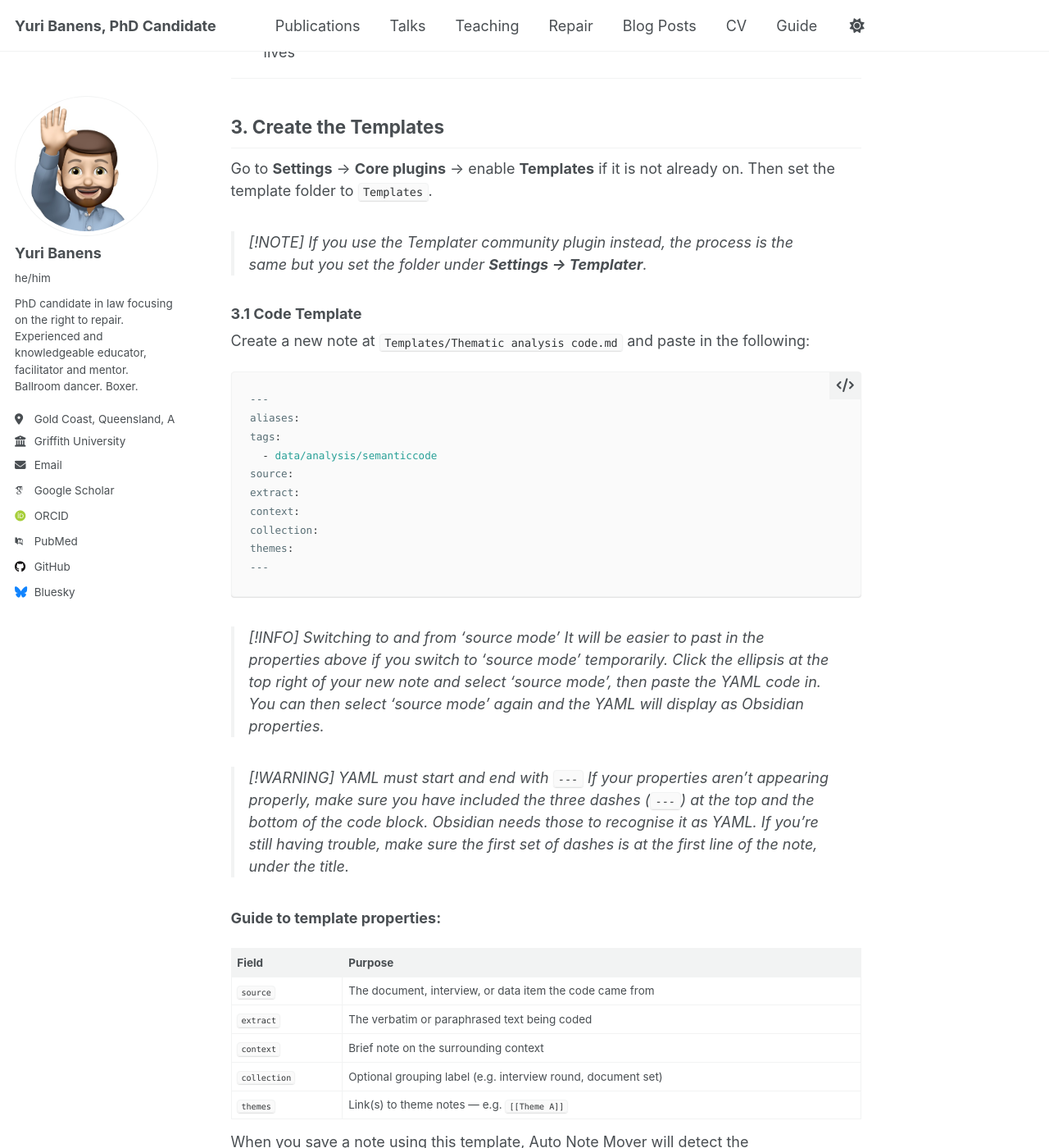
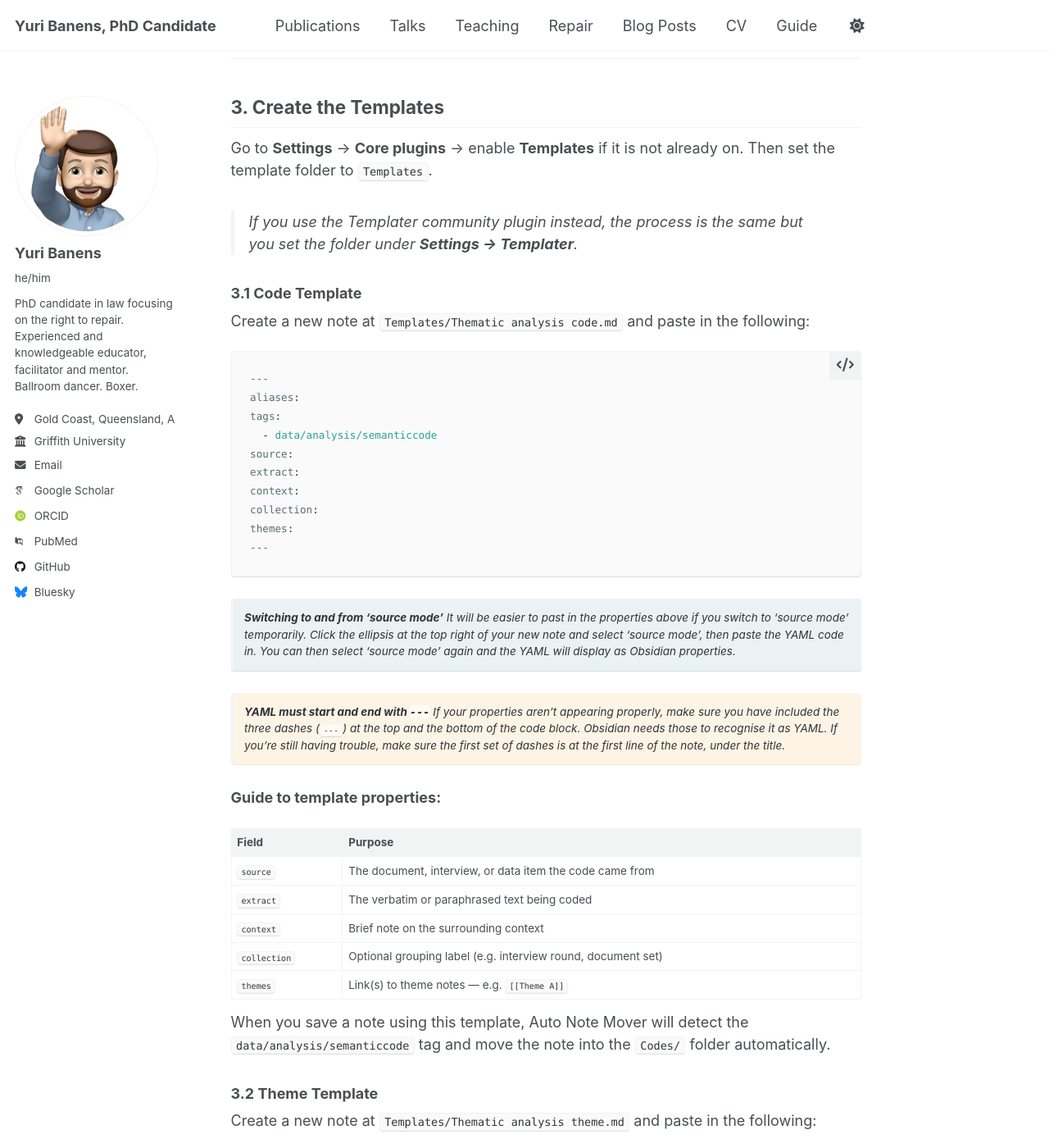
Before and after one commit to ybanens/ybanens.github.io, a Jekyll site: the page built from _pages/ta-setup-instructions.md, in a window 1280 px wide and 1400 px high, scrolled down 1183 px. Shown: the whole window at 82% size. Built offline with Jekyll 4.4.1, drawn with Linux system fonts in a browser that asks for light colours; some web fonts are replaced; a script that is not in the unit is left out; some of the changed text lies outside the part shown.

Commit message:
Update ta-setup-instructions.md

````diff
--- a/_pages/ta-setup-instructions.md
+++ b/_pages/ta-setup-instructions.md
@@ -9,6 +9,7 @@ location: "Brisbane, Queensland, Australia"
 ---
 
 > **Read this first!** Your vault needs to have the right templates and plugins for coding to work.
+{: .notice--warning}
 
 This guide walks through creating a fresh Obsidian vault that replicates the thematic analysis workspace used in this workshop — including folder structure, the Auto Note Mover plugin, two Bases, and the code and theme note templates.
 
@@ -48,8 +49,8 @@ Analysis/Transcripts/
 
 Go to **Settings** → **Core plugins** → enable **Templates** if it is not already on. Then set the template folder to `Templates`.
 
-> [!NOTE]
 > If you use the Templater community plugin instead, the process is the same but you set the folder under **Settings → Templater**.
+{: .notice--note}
 
 ### 3.1 Code Template
 
@@ -69,12 +70,14 @@ themes:
 ```
 
 
-> [!INFO] Switching to and from 'source mode'
+> **Switching to and from 'source mode'**
 > It will be easier to past in the properties above if you switch to 'source mode' temporarily. Click the ellipsis at the top right of your new note and select 'source mode', then paste the YAML code in. You can then select 'source mode' again and the YAML will display as Obsidian properties.
+{: .notice--info}
 
 
-> [!WARNING] YAML must start and end with `---`
+> **YAML must start and end with `---`**
 > If your properties aren't appearing properly, make sure you have included the three dashes (`---`) at the top and the bottom of the code block. Obsidian needs those to recognise it as YAML. If you're still having trouble, make sure the first set of dashes is at the first line of the note, under the title.
+{: .notice--warning}
 
 
 **Guide to template properties:**
@@ -122,8 +125,8 @@ Auto Note Mover automatically files new notes into the correct folder based on t
 1. Go to **Settings** → **Community plugins**.
 2. If prompted, click **Turn on community plugins** to disable restricted mode.
 
-> [!WARNING]
 > Obsidian enables restricted mode by default. You must turn it off to install community plugins.
+{: .notice--warning}
 
 3. Click **Browse** and search for **Auto Note Mover**.
 4. Click **Install**, then **Enable**.
@@ -147,8 +150,9 @@ Auto Note Mover automatically files new notes into the correct folder based on t
 
 Bases are Obsidian's built-in database views (available from Obsidian 1.8+). They query your vault's note properties to build dynamic tables.
 
-> [!WARNING] This is the slightly complex bit!
+> This is the slightly complex bit!
 > You'll have to follow the instructions carefully to make sure the bases and filters all work properly.
+{: .notice--warning}
 
 ### 5.1 Semantic Codes Base
 
@@ -157,16 +161,16 @@ Bases are Obsidian's built-in database views (available from Obsidian 1.8+). The
 3. **Create the main view:**
 	1. Click the `Filter` button
 	2. Click the triangle to expand `All views`
-	3. Next to `Where`, click `File` then `Has tag` then select `data/analysis/semanticcode` (the tag you created previously). ==You should see the template you created appear==.
+	3. Next to `Where`, click `File` then `Has tag` then select `data/analysis/semanticcode` (the tag you created previously). <mark>You should see the template you created appear</mark>.
 	4. Click `Add filter` (make sure you do it in `All views`, not `This view`)
-	5. Next to `Where`, click `File` then `Is not in folder` then select `Templates`. ==This excludes the template file from your list==.
+	5. Next to `Where`, click `File` then `Is not in folder` then select `Templates`. <mark>This excludes the template file from your list</mark>.
 	6. Click on the `View` dropdown, then click the arrow on the right to rename it.
 	7. Rename the view to `All codes`.
 4. **Create the `Relevant codes` view:**
 	1. Click on the `View` dropdown and click `Add view`.
 	2. Using the steps above, rename the view `Relevant codes`.
 	3. Click `Filter`.
-	4. Under `This view` (==not `All views`!==), click the `Advanced filter` button (it looks like `</>').
+	4. Under `This view` (<mark>not `All views`!</mark>), click the `Advanced filter` button (it looks like `</>').
 	5. Paste in the following: `file.hasLink(this.file)`.
 5. **Create the `Theme development` view:**
 	1. Click on the `View` dropdown and click `Add view`.
@@ -182,8 +186,9 @@ Bases are Obsidian's built-in database views (available from Obsidian 1.8+). The
 | **Relevant codes**    | Codes that link to _this_ note — used when embedded inside a theme note |
 | **Theme development** | Flat list for working through code → theme relationships                |
 
-> [!NOTE] Note on the `Relevant codes` view
+> **Note on the `Relevant codes` view**
 > This view uses `file.hasLink(this.file)`, which means it only makes sense when the Base is _embedded inside another note_ (a theme note). When you open the Base directly, `this.file` has no referent, so the view will appear empty — that is expected behaviour.
+{: .notice--primary}
 
 ### 5.2 Semantic Themes Base
 
@@ -191,9 +196,9 @@ Bases are Obsidian's built-in database views (available from Obsidian 1.8+). The
 2. **Create the main view:**
 	1. Click the `Filter` button
 	2. Click the triangle to expand `All views`
-	3. Next to `Where`, click `File` then `Has tag` then select `data/analysis/theme` (). ==You should see the template you created appear==.
+	3. Next to `Where`, click `File` then `Has tag` then select `data/analysis/theme` (). <mark>You should see the template you created appear</mark>.
 	4. Click `Add filter` (make sure you do it in `All views`, not `This view`)
-	5. Next to `Where`, click `File` then `Is not in folder` then select `Templates`. ==This excludes the template file from your list==.
+	5. Next to `Where`, click `File` then `Is not in folder` then select `Templates`. <mark>This excludes the template file from your list</mark>.
 
 This gives you a simple table of all theme notes — useful for getting an overview of your emerging themes.
 
````
